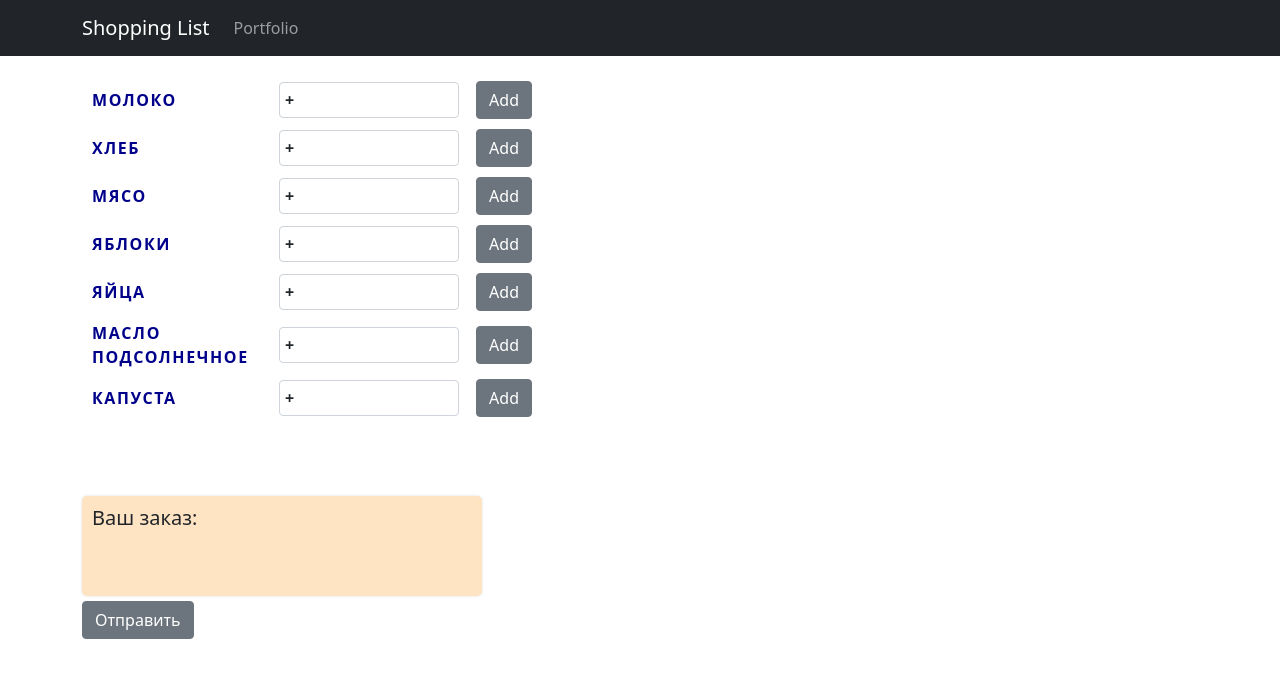
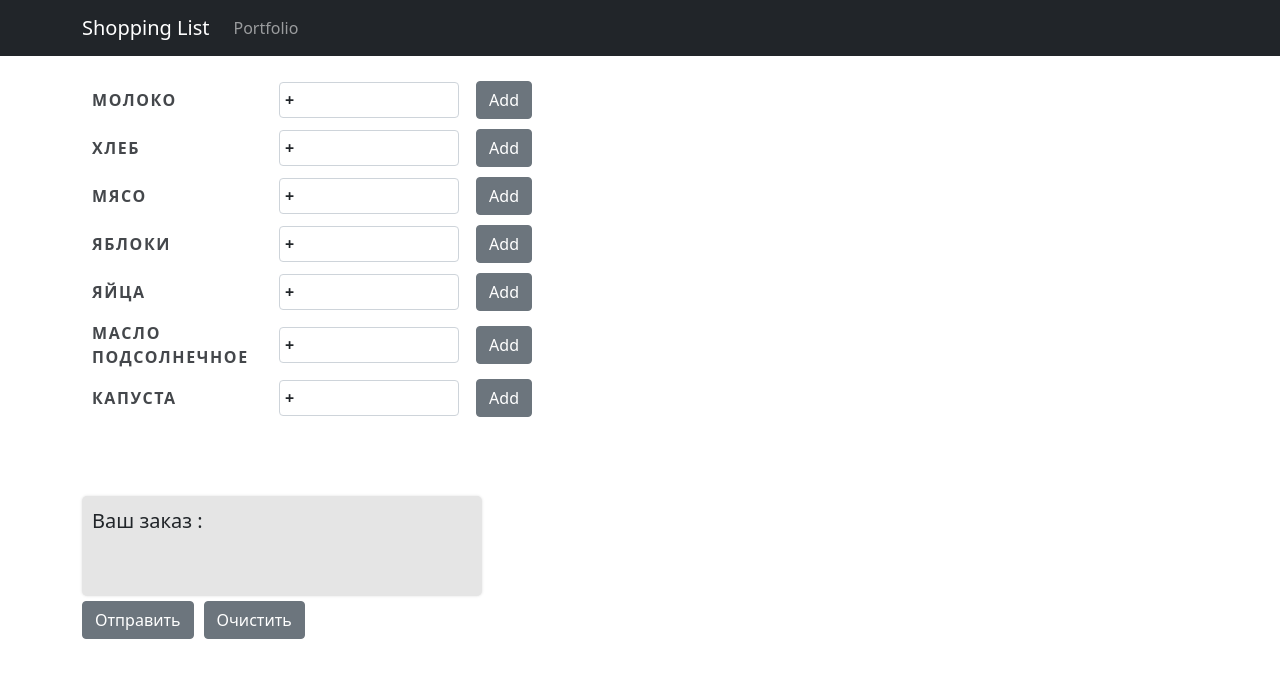
Before and after one commit to sovsianykov/shoppinglist-new, a React (Create React App) app: page / in a window 1280 px wide. Shown: the top 678 px of the page. Built offline with nearby package versions, Linux system fonts and the light colour scheme.

Commit message:
shopping2

```diff
--- a/src/api/api.js
+++ b/src/api/api.js
@@ -1,7 +1,7 @@
 import { useEffect, useState } from "react";
 import axios from "axios";
 
-export const BASE_URL = "http://localhost:8000/api/items";
+export const BASE_URL = "/api/items";
 export const useFetch =  (url) => {
   const [response, setResponse] = useState({});
   const [isLoading, setIsLoading] = useState(true);
--- a/src/api/postOrder.js
+++ b/src/api/postOrder.js
@@ -5,7 +5,7 @@ import {BASE_URL} from "./api";
 export const postOrder = (data) =>{
     try {
 
-        axios.post(BASE_URL, data).then(res => console.log(res))
+        axios.post(BASE_URL, data).then(res => console.log(res.data))
 
     } catch (e) {
         console.log(e.message("Post is unsuccessful"))
--- a/src/components/ShoppingList/ShoppingList.js
+++ b/src/components/ShoppingList/ShoppingList.js
@@ -1,5 +1,4 @@
 import React, { useState } from "react";
-import { v4 as uuid } from "uuid";
 import ShoppingItem from "./ShoppingItem";
 import { mockItems } from "../../mock/mock";
 import { Container } from "reactstrap";
@@ -7,9 +6,9 @@ import styles from "./ShoppingList.module.scss";
 import {postOrder} from "../../api/postOrder";
 import {Button} from "reactstrap";
 
-const ShoppingList = ({ items }) => {
+const ShoppingList = () => {
   const [shop, setShop] = useState({});
-  const [order, setOrder] = useState([]);
+  const [order, setOrder] = useState(['Вaш заказ :']);
 
   const changeHandler = (event) => {
     console.log(event.target.value);
@@ -30,7 +29,12 @@ const ShoppingList = ({ items }) => {
   console.log(order);
   const orderSubmitHandler = () =>{
      postOrder({ "name": order })
+      setOrder('Заказ отправлен')
   }
+    const orderClearHandler = () =>{
+
+        setOrder('Новый заказ:')
+    }
   return (
     <Container>
       <div className={styles.shoppingList}>
@@ -44,10 +48,10 @@ const ShoppingList = ({ items }) => {
         ))}
       </div>
       <div className={styles.finalMessage}>
-        <h5>Ваш заказ:</h5>
         {order}
       </div>
      <Button onClick={orderSubmitHandler} className={styles.btn}>Отправить</Button>
+     <Button onClick={orderClearHandler} className={styles.btn}>Очистить</Button>
     </Container>
   );
 };
--- a/src/components/ShoppingList/ShoppingList.module.scss
+++ b/src/components/ShoppingList/ShoppingList.module.scss
@@ -10,7 +10,7 @@
     margin-top: 10px;
     .labelItem{
       width: 150px;
-      color: darkblue;
+      color: #44474b;
       font-weight: 600;
       text-transform: uppercase;
       letter-spacing: .1rem;
@@ -22,8 +22,8 @@
       width: 180px;
       outline-color: transparent;
       &:focus {
-       background: bisque;
-        color: #171212;
+       background: #6C757D;
+        color: #ffffff;
 
       }
     }
@@ -35,7 +35,7 @@
   margin-top: 50vh;
   min-height: 100px;
   padding: 10px;
-  background: bisque;
+  background: #e5e5e5;
   font-size: 20px;
   width: 400px;
   border-radius: 5px;
@@ -43,4 +43,5 @@
 }
 .btn {
   margin-top: 5px;
+  margin-right: 10px;
 }
```
